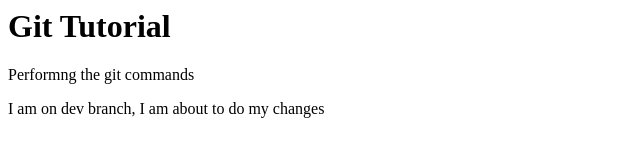
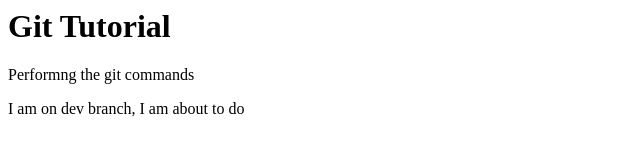
Before and after one commit to sandeepbingi03/firstgitrepo, a plain HTML site: page index.html in a window 1280 px wide. Shown: the full height of the page, 0-640 px from the left. Drawn offline with Linux system fonts and the light colour scheme.

Commit message:
changes committed, to fix a bug

```diff
--- a/index.html
+++ b/index.html
@@ -2,7 +2,7 @@
 	<body>
 		<h1>Git Tutorial</h1>
 		<p>Performng the git commands</p>
-		<p>I am on dev branch, I am about to do my changes</p>
+		<p>I am on dev branch, I am about to do</p>
 	</body>
 
 </html>
```
